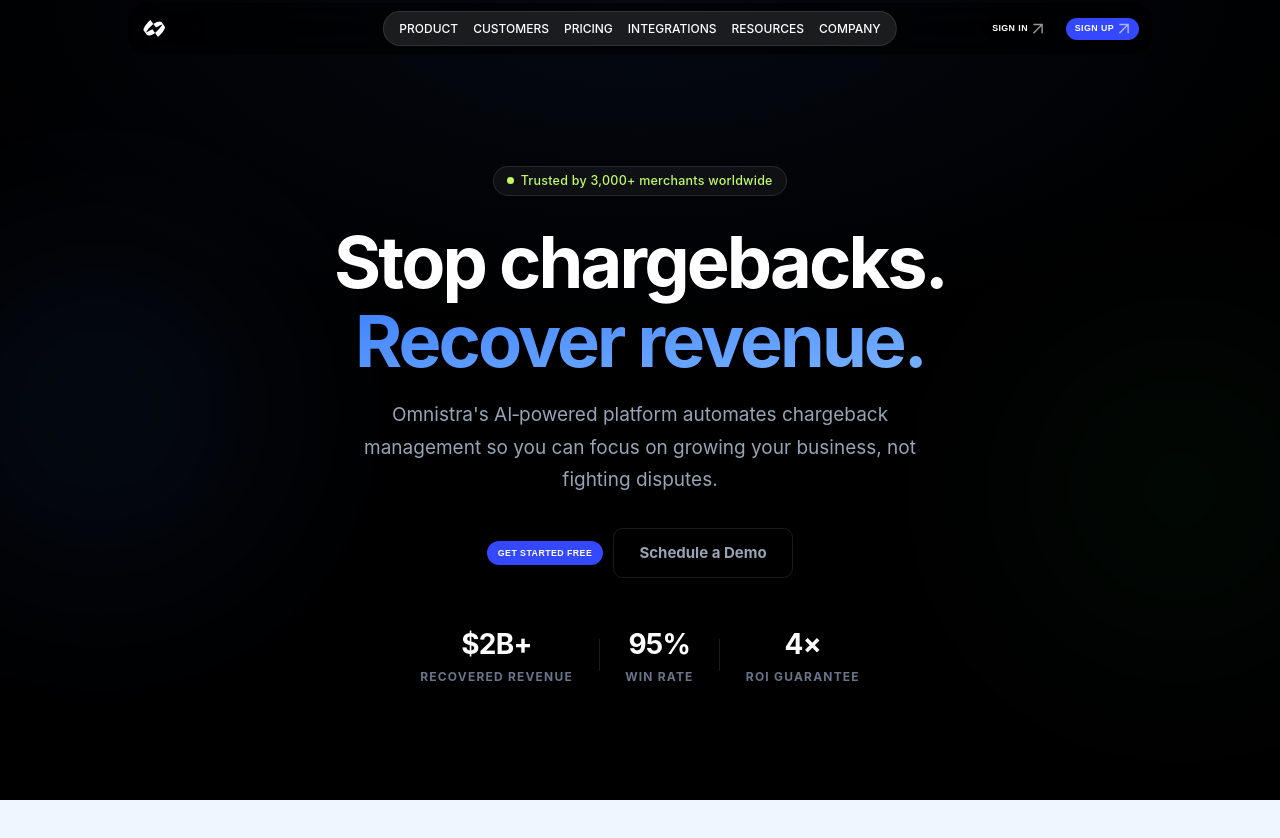
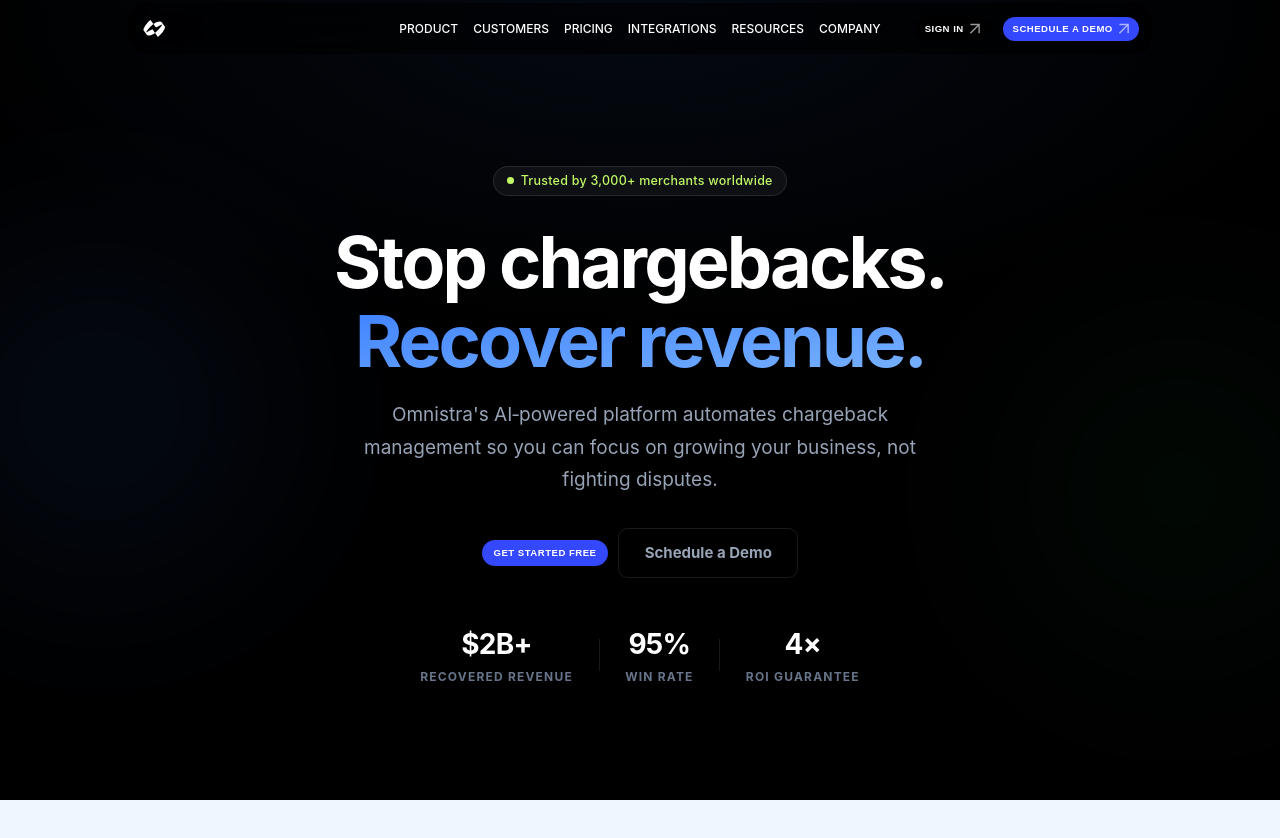
Before and after one commit to anamul01988/omnistra-task, a React (Vite) app: page / in a window 1280 px wide. Shown: the top 838 px of the page. Built offline with nearby package versions, Linux system fonts and the light colour scheme.

Commit message:
fix:font size & gap

```diff
--- a/src/components/layout/Navbar.jsx
+++ b/src/components/layout/Navbar.jsx
@@ -127,10 +127,10 @@
         <div
           className={`flex items-center justify-between w-full h-[4rem] navbar-pill transition-colors duration-500 ${containerClasses}`}
         >
-          <Logo isHeaderHovered={hovered || isLight} forceDark={isLight} />
+          <Logo isHeaderHovered={isPill || isLight} forceDark={isLight} />
 
           <nav
-            className={`hidden md:flex flex-1 justify-center absolute left-1/2 -translate-x-1/2 ${navInnerBg} px-[0.625em] rounded-full border ${navInnerBorder} transition-colors duration-500`}
+            className={`hidden md:flex flex-1 justify-center absolute left-1/2 -translate-x-1/2 ${!isPill ? `${navInnerBg} border ${navInnerBorder}` : ""} px-[0.625em] rounded-full transition-colors duration-500`}
           >
             {menuConfig.map((item) => (
               <div
@@ -176,7 +176,7 @@
           <div className="hidden md:flex items-center gap-[1rem] ml-auto">
             <a
               href="#"
-              className={`btn-premium btn-premium--compact group ${isLight ? "text-[#08144f] border-[#08144f]/10" : ""}`}
+              className={`btn-premium btn-premium--compact group text-[12px] ${isLight ? "text-[#08144f] border-[#08144f]/10" : ""}`}
             >
               <span>Sign In</span>
               <span className="w-[12px] h-[12px] opacity-60 transition-transform duration-200 group-hover:translate-x-0.5 group-hover:-translate-y-0.5">
@@ -185,9 +185,9 @@
             </a>
             <a
               href="#"
-              className="btn-premium btn-premium--primary btn-premium--compact group font-black"
+              className="btn-premium btn-premium--primary btn-premium--compact group font-black text-[12px]"
             >
-              <span>Sign Up</span>
+              <span>{isPill ? "SCHEDULE A DEMO" : "Sign Up"}</span>
               <span className="w-[12px] h-[12px] opacity-60 transition-transform duration-200 group-hover:translate-x-0.5 group-hover:-translate-y-0.5">
                 <ArrowIcon />
               </span>
--- a/src/index.css
+++ b/src/index.css
@@ -88,7 +88,7 @@
   justify-content: center;
   padding: 0.625em 1.25em;
   font-family: var(--font-heading);
-  font-size: 0.6875rem;
+  font-size: 0.75rem;
   font-weight: 700;
   text-transform: uppercase;
   letter-spacing: 0.05em;
```
